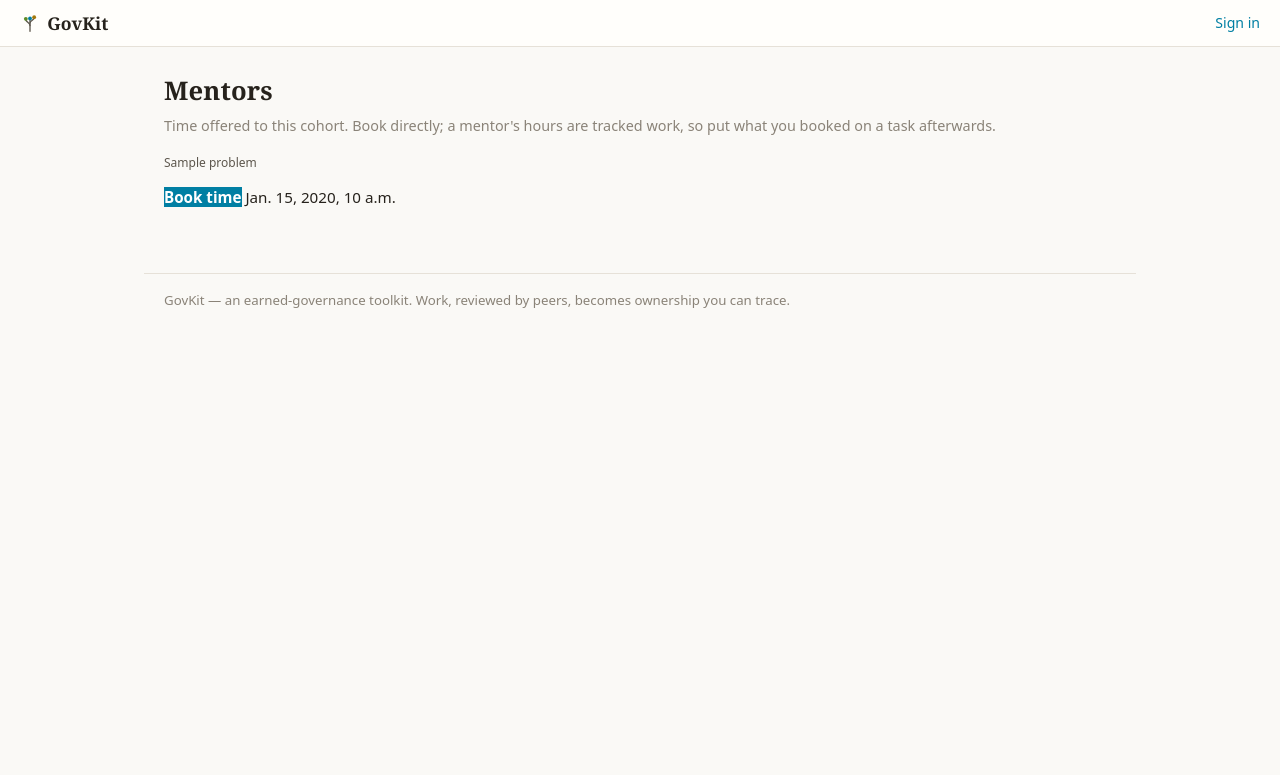
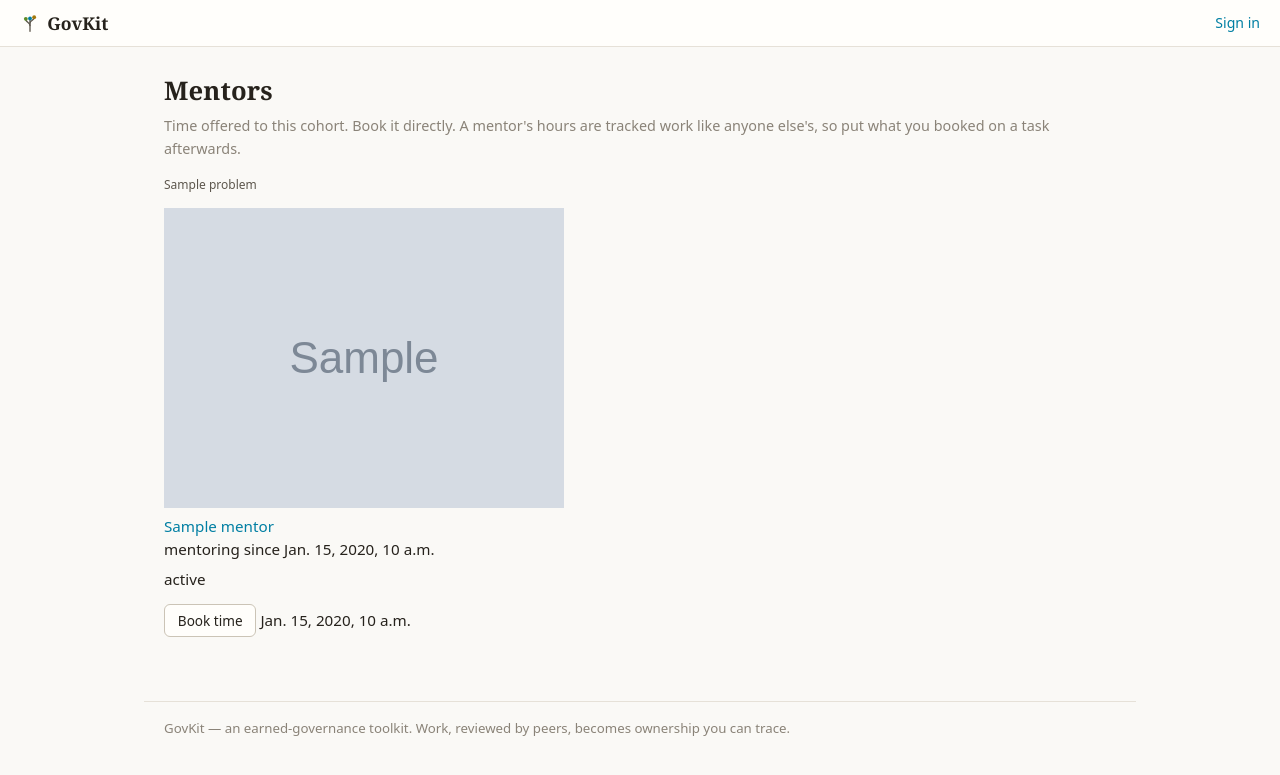
Before and after one commit to Cooperation-org/govkit, a Django app: template templates/orgs/mentors.html in a window 1280 px wide. Shown: the top 775 px of the page. Run offline with Django 5.2, Linux system fonts and the light colour scheme; the template is opened without the code that fills it: most values are stand-ins (such as "Sample title", 1, 10 or a date in 2020); grey boxes marked "Sample" are stand-in pictures; parts of the project's set-up code (start-up, migrations or seed data) failed here and were passed over.

Commit message:
Mentors: draw the card ourselves, in the house language
The page embedded LinkedTrust's wall badge, which rendered nothing at all
on dash.workers.vc — a heading and a bare blue link where the people
should be. Even loaded it would have been someone else's card sitting in
a GovKit page.

So it is our card now: warm paper, hairline, their face, their own words
from the wall, a small quiet Book time, and the time they offered. No
external component, no second network hop from the browser.

Co-Authored-By: Claude Opus 5 (1M context) <noreply@anthropic.com>
Claude-Session: https://claude.ai/code/session_01JFDAmQutbvJkLNXtFvP8au

```diff
--- a/templates/orgs/mentors.html
+++ b/templates/orgs/mentors.html
@@ -1,39 +1,77 @@
 {% extends "base.html" %}
 {% block title %}Mentors — GovKit{% endblock %}
 {% block head %}
-<script src="https://demos.linkedtrust.us/embed/badge.js" defer></script>
 <style>
-  .gk-mentors { display: grid; gap: 1.25rem; }
-  @media (min-width: 900px) { .gk-mentors { grid-template-columns: 1fr 1fr; } }
-  .gk-mentor { border: 1px solid var(--gk-border); border-radius: var(--gk-radius-card);
-               padding: 1rem; background: var(--gk-surface); }
-  .gk-mentor linked-badge { display: block; }
-  .gk-mentor .gk-book { margin-top: 0.75rem; display: flex; gap: 0.75rem;
-                        align-items: baseline; flex-wrap: wrap; }
-  .gk-mentor .gk-time { color: var(--gk-muted); font-size: 0.85rem; }
+  /* One card per mentor, in the house language: warm paper, hairline, ink.
+     A face, their own words, and the one thing you came to do. */
+  .gk-mentors { display: grid; gap: 1rem; margin-top: 1.5rem; }
+  @media (min-width: 40rem) { .gk-mentors { grid-template-columns: 1fr 1fr; } }
+
+  .gk-mentor {
+    display: flex; flex-direction: column; gap: 0.75rem;
+    padding: 1.1rem 1.2rem;
+    background: var(--gk-surface); border: 1px solid var(--gk-border);
+    border-radius: var(--gk-radius-card);
+  }
+  .gk-mentor-head { display: flex; gap: 0.8rem; align-items: center; }
+  .gk-mentor-face {
+    width: 46px; height: 46px; flex: 0 0 46px; border-radius: 50%;
+    object-fit: cover; background: var(--gk-neutral-soft);
+  }
+  .gk-mentor-initial {
+    display: flex; align-items: center; justify-content: center;
+    font-weight: 650; font-size: 1.1rem; color: var(--gk-muted);
+  }
+  .gk-mentor-name { font-weight: 650; line-height: 1.2; }
+  .gk-mentor-since { font-size: 0.8rem; color: var(--gk-muted); }
+  .gk-mentor-words {
+    margin: 0; font-size: 0.92rem; line-height: 1.5; color: var(--gk-ink-2);
+  }
+  .gk-mentor-foot {
+    display: flex; align-items: baseline; gap: 0.8rem; flex-wrap: wrap;
+    margin-top: auto; padding-top: 0.2rem;
+  }
+  .gk-mentor-time { font-size: 0.8rem; color: var(--gk-muted); }
+  .gk-mentor-nocal { font-size: 0.85rem; color: var(--gk-muted); }
 </style>
 {% endblock %}
 {% block content %}
 <section>
   <h1>Mentors</h1>
-  <p class="gk-muted">Time offered to this cohort. Book directly; a mentor's hours are
-    tracked work, so put what you booked on a task afterwards.</p>
+  <p class="gk-muted">Time offered to this cohort. Book it directly. A mentor's hours are
+    tracked work like anyone else's, so put what you booked on a task afterwards.</p>
 
   {% if problem %}<p class="gk-muted"><small>{{ problem }}</small></p>{% endif %}
 
   <div class="gk-mentors">
     {% for m in mentors %}
-      <div class="gk-mentor">
-        <linked-badge claim-id="{{ m.claim_id }}" layout="row"></linked-badge>
-        <div class="gk-book">
+      <article class="gk-mentor">
+        <div class="gk-mentor-head">
+          {% if m.image %}
+            <img class="gk-mentor-face" src="{{ m.image }}" alt="">
+          {% else %}
+            <span class="gk-mentor-face gk-mentor-initial" aria-hidden="true">{{ m.person_name|first|upper }}</span>
+          {% endif %}
+          <div>
+            <div class="gk-mentor-name">
+              {% if m.link %}<a href="{{ m.link }}" target="_blank" rel="noopener">{{ m.person_name }}</a>
+              {% else %}{{ m.person_name }}{% endif %}
+            </div>
+            {% if m.date %}<div class="gk-mentor-since">mentoring since {{ m.date }}</div>{% endif %}
+          </div>
+        </div>
+
+        {% if m.statement %}<p class="gk-mentor-words">{{ m.statement }}</p>{% endif %}
+
+        <div class="gk-mentor-foot">
           {% if m.calendar_url %}
-            <a class="gk-btn-primary" href="{{ m.calendar_url }}" target="_blank" rel="noopener">Book time</a>
+            <a class="gk-btn" href="{{ m.calendar_url }}" target="_blank" rel="noopener">Book time</a>
           {% else %}
-            <span class="gk-muted">No calendar shared.</span>
+            <span class="gk-mentor-nocal">No calendar shared yet.</span>
           {% endif %}
-          {% if m.time_level %}<span class="gk-time">{{ m.time_level }}</span>{% endif %}
+          {% if m.time_level %}<span class="gk-mentor-time">{{ m.time_level }}</span>{% endif %}
         </div>
-      </div>
+      </article>
     {% empty %}
       {% if not problem %}<p>No mentors on the wall yet.</p>{% endif %}
     {% endfor %}
```
Also changed, not shown: tests/test_mentors_page.py (+9 -2 lines).
